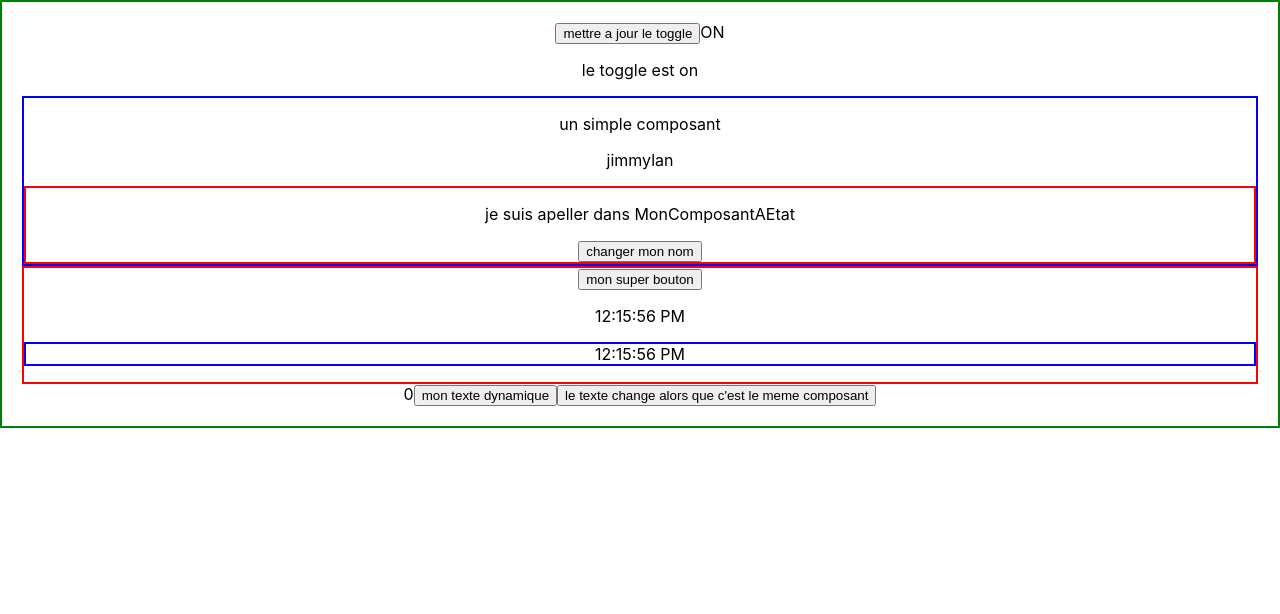
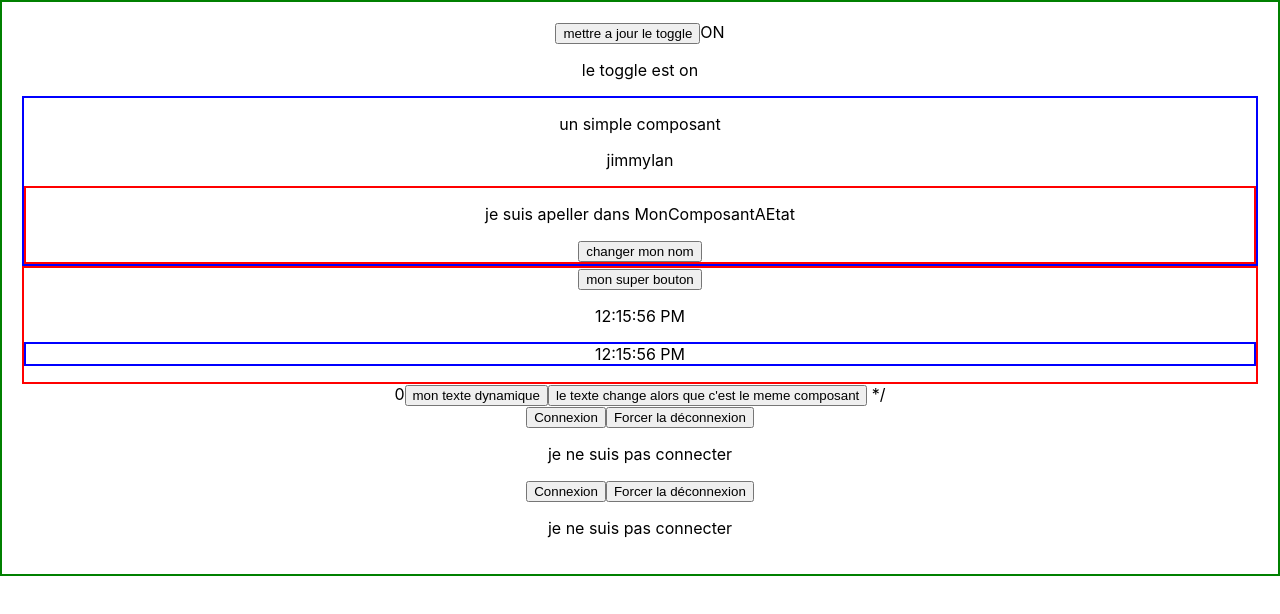
Before and after one commit to JSurquin/exercices-react, a React (Create React App) app: page / in a window 1280 px wide. Shown: the top 614 px of the page. Built offline with nearby package versions, Linux system fonts and the light colour scheme.

Commit message:
exo:(front) add Welcome Class and Welcome Hooks for learning conditionnal operator in React

```diff
--- a/src/App.js
+++ b/src/App.js
@@ -3,7 +3,9 @@ import Clock from './components/atoms/Clock'
 import Toggle from './components/atoms/Toggle'
 import MonComposant from './components/atoms/MonComposantAEtat'
 import Button from './components/atoms/Button'
+import Welcome from './components/molecules/Welcome'
 import './App.css'
+import WelcomeHooks from './components/molecules/WelcomeHooks'
 
 class App extends React.Component {
   constructor(props) {
@@ -43,7 +45,9 @@ class App extends React.Component {
         <Button onClick={() => this.updateMyCount()}>
           mon texte dynamique
         </Button>
-        <Button>le texte change alors que c'est le meme composant</Button>
+        <Button>le texte change alors que c'est le meme composant</Button> */
+        <Welcome />
+        <WelcomeHooks />
       </div>
     )
   }
--- /dev/null
+++ b/src/components/molecules/Login.jsx
@@ -0,0 +1,9 @@
+import React from 'react'
+
+class Login extends React.Component {
+  render() {
+    return <p>je suis connecter</p>
+  }
+}
+
+export default Login
--- /dev/null
+++ b/src/components/molecules/Logout.jsx
@@ -0,0 +1,9 @@
+import React from 'react'
+
+class Logout extends React.Component {
+  render() {
+    return <p>je ne suis pas connecter</p>
+  }
+}
+
+export default Logout
--- /dev/null
+++ b/src/components/molecules/Welcome.jsx
@@ -0,0 +1,36 @@
+import React from 'react'
+import Button from '../atoms/Button'
+import Login from './Login'
+import Logout from './Logout'
+
+class Welcome extends React.Component {
+  constructor(props) {
+    super(props)
+    this.state = { isAuthenticated: false }
+  }
+
+  connectMe = (argument) => {
+    // this.setState({isAuthenticated: !this.state.isAuthenticated})
+    if (argument === 'false') {
+      this.setState((state) => ({ isAuthenticated: false }))
+    } else {
+      this.setState((state) => ({ isAuthenticated: !state.isAuthenticated }))
+    }
+  }
+
+  render() {
+    return (
+      <div>
+        <Button onClick={() => this.connectMe()}>
+          {!this.state.isAuthenticated ? 'Connexion' : 'Déconnexion'}
+        </Button>
+        <Button onClick={() => this.connectMe('false')}>
+          Forcer la déconnexion
+        </Button>
+        {this.state.isAuthenticated ? <Login /> : <Logout />}
+      </div>
+    )
+  }
+}
+
+export default Welcome
--- /dev/null
+++ b/src/components/molecules/WelcomeHooks.jsx
@@ -0,0 +1,22 @@
+import React from 'react'
+import Button from '../atoms/Button'
+import Login from './Login'
+import Logout from './Logout'
+import { useState } from 'react'
+
+const WelcomeHooks = () => {
+  const [isAuthenticated, setIsAuthenticated] = useState(false)
+  return (
+    <div>
+      <Button onClick={() => setIsAuthenticated(!isAuthenticated)}>
+        {!isAuthenticated ? 'Connexion' : 'Déconnexion'}
+      </Button>
+      <Button onClick={() => setIsAuthenticated(false)}>
+        Forcer la déconnexion
+      </Button>
+      {isAuthenticated ? <Login /> : <Logout />}
+    </div>
+  )
+}
+
+export default WelcomeHooks
```
